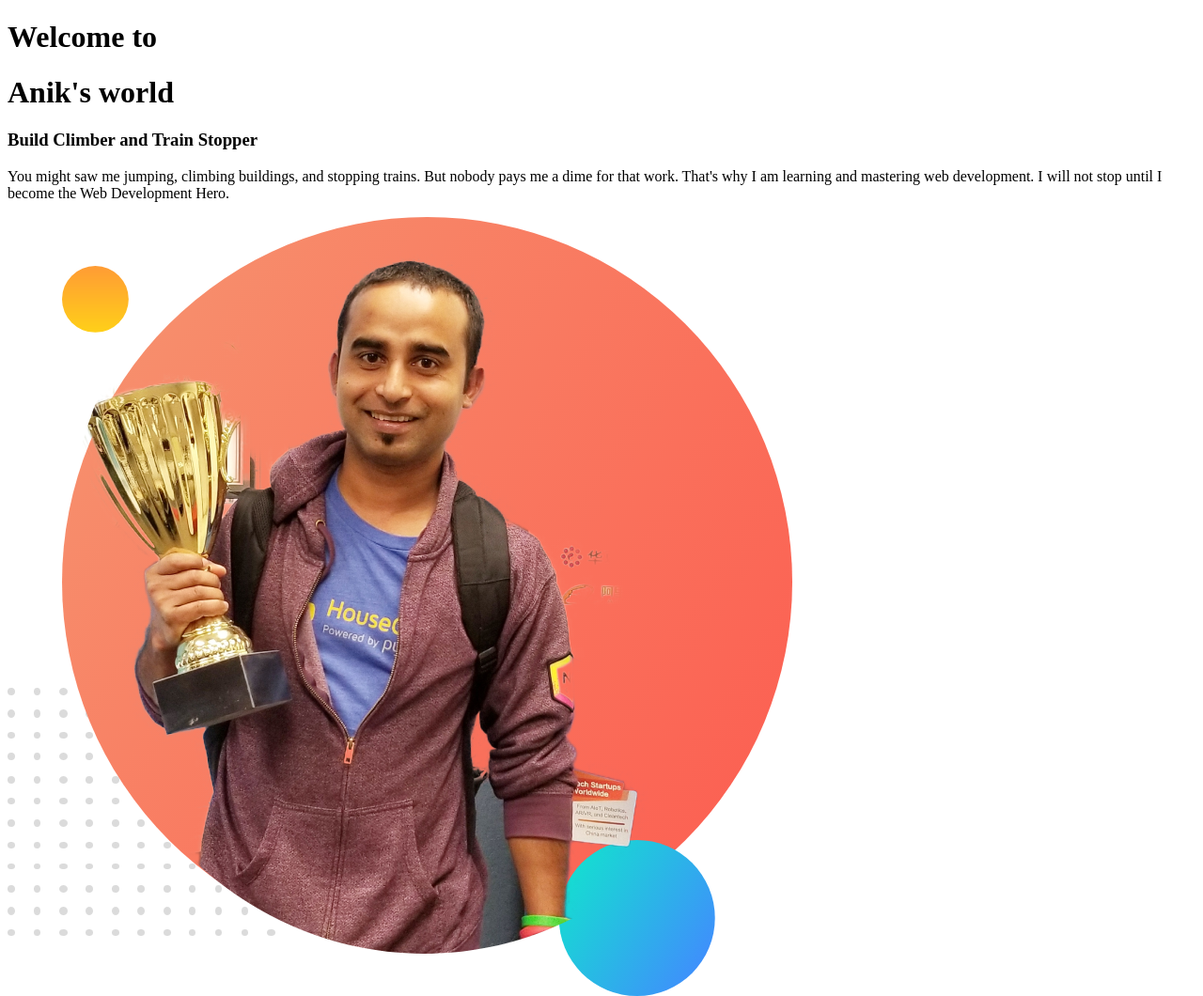
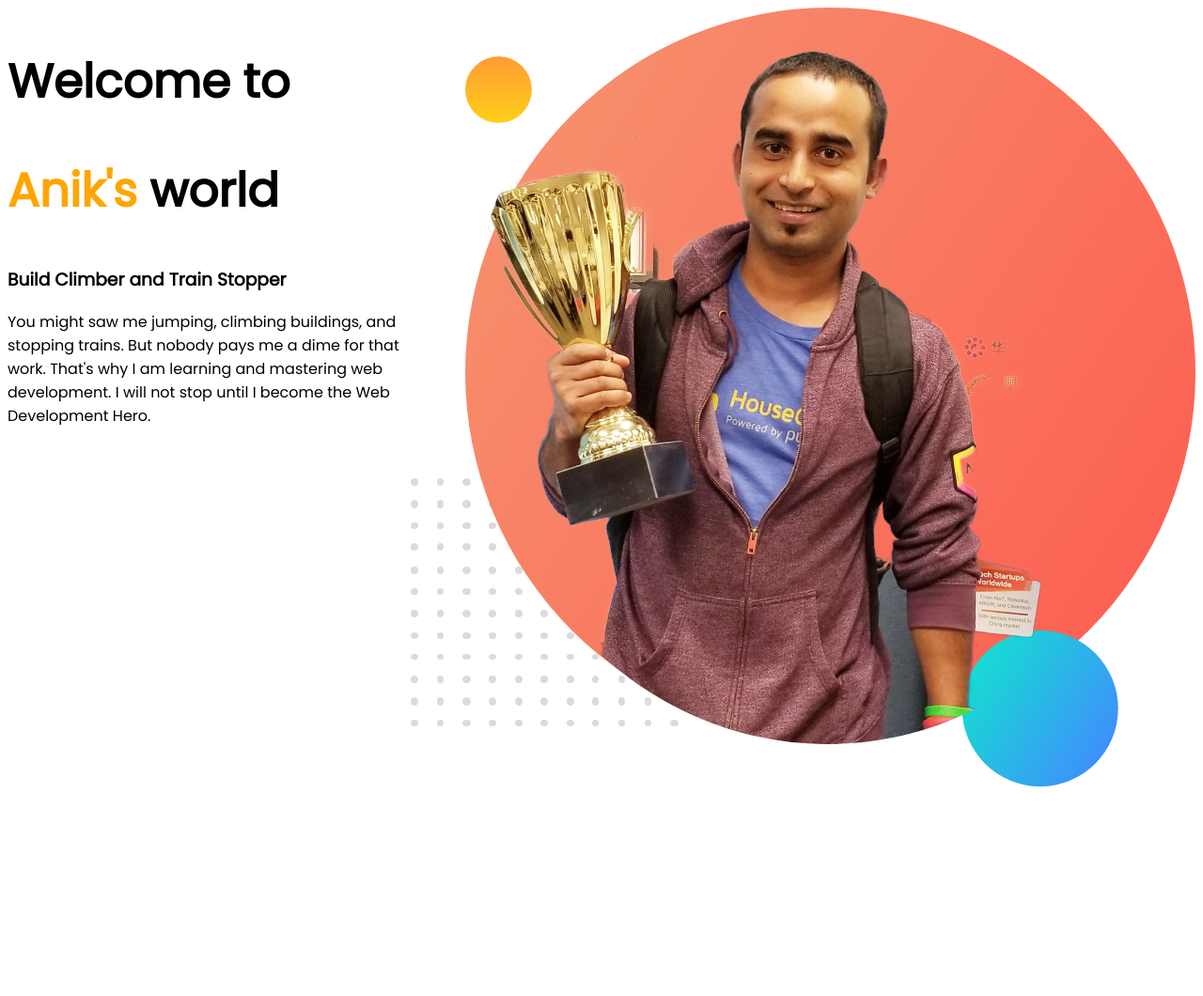
Before and after one commit to aknathweb/portfolio, a plain HTML site: page index.html in a window 1280 px wide. Shown: the whole page at 94% size. After the commit the page ends 852 px from the top, so only its background shows below. Drawn offline with Linux system fonts and the light colour scheme.

Commit message:
full section take a section tag and style display: flex for flexible length and flexible items

```diff
--- a/index.html
+++ b/index.html
@@ -13,16 +13,22 @@
 </head>
 
 <body>
-    <div>
-        <h1>Welcome to</h1>
-        <h1>Anik's world</h1>
-        <h3>Build Climber and Train Stopper</h3>
-        <p>You might saw me jumping, climbing buildings, and stopping trains. But nobody pays me a dime for that work.
-            That's why I am learning and mastering web development. I will not stop until I become the Web Development
-            Hero.
-        </p>
-    </div>
-    <div><img src="images/anik.png" alt="anik's image"></div>
+    <section>
+        <div class="half-width">
+            <h1>Welcome to</h1>
+            <h1>
+                <spen class="orange-color">Anik's</spen> world
+            </h1>
+            <h3>Build Climber and Train Stopper</h3>
+            <p>You might saw me jumping, climbing buildings, and stopping trains. But nobody pays me a dime for that
+                work.
+                That's why I am learning and mastering web development. I will not stop until I become the Web
+                Development
+                Hero.
+            </p>
+        </div>
+        <div class="half-width"><img src="images/anik.png" alt="anik's image"></div>
+    </section>
 </body>
 
 </html>
--- a/style.css
+++ b/style.css
@@ -0,0 +1,15 @@
+body {
+    font-family: 'Poppins', sans-serif;
+}
+
+section {
+    display: flex;
+}
+
+h1 {
+    font-size: 50px;
+}
+
+.orange-color {
+    color: orange;
+}
```
